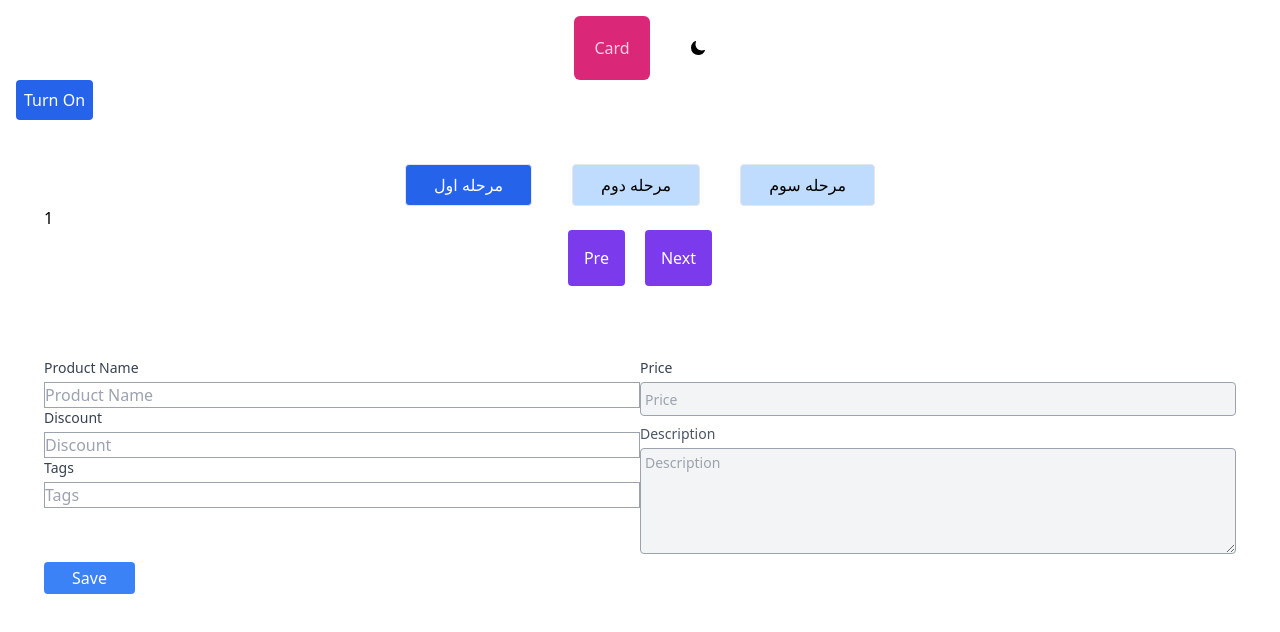
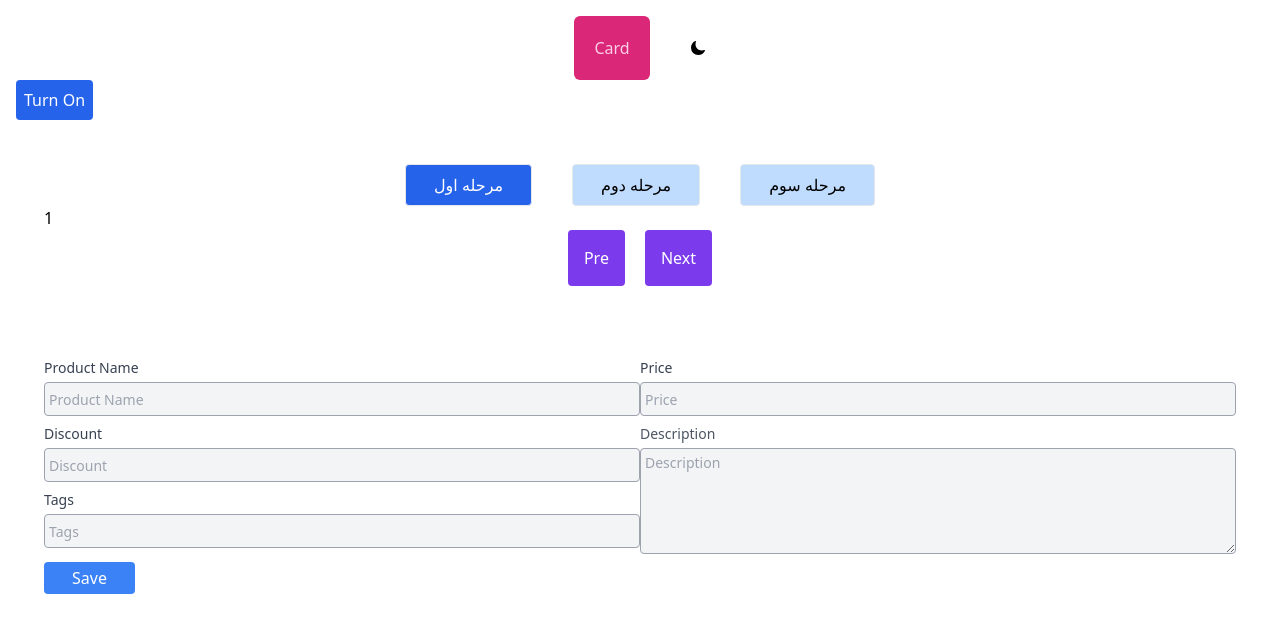
Before and after one commit to Saghar2002/react-exercise, a React (Vite) app: page / in a window 1280 px wide. Shown: the top 632 px of the page. Built offline with nearby package versions, Linux system fonts and the light colour scheme.

Commit message:
end of session 4 week 2

```diff
--- a/src/components/common/Input.jsx
+++ b/src/components/common/Input.jsx
@@ -5,6 +5,7 @@ export const Input = ({
     type = 'text' ,
     inputStyle ,
     label = 'label' ,
+    inputError ,
     ...props
 }) => {
 
@@ -18,6 +19,7 @@ export const Input = ({
         placeholder={placeholder}
         {...props}
        />
+       <p className="text-red-500 text-sm">{inputError}</p>
     </div>
   )
 }
--- a/src/components/form/Form.jsx
+++ b/src/components/form/Form.jsx
@@ -15,15 +15,49 @@ export const Form = () => {
       id: new Date().getTime(),
     });
 
+    const [productNameError , setProductNameError] = useState("");
+
+    const submitForm = (e) => {
+      e.preventDefault();
+      if(formData.price < 100000){
+        alert("باید مبلغ بیشتر از 100000 باشد.");
+        return ;
+      }
+
+      if(!formData.productName.length){
+        setProductNameError("نام محصول اجباری است.");
+        return;
+      }
+      console.log(formData)
+      resetForm();
+    }
+
+
+    const resetForm = () => {
+      setFormData({
+        productName: "",
+        discount: "",
+        tags: "",
+        price: "",
+        description: "",
+        id: new Date().getTime(),
+      });
+      setProductNameError("");
+    };
 
   return (
-    <form className="mt-4 mb-20 bg-white dark:bg-gray-800 rounded-md p-7">
+    <form onSubmit={submitForm}
+    className="mt-4 mb-20 bg-white dark:bg-gray-800 rounded-md p-7">
        <div className="grid grid-cols-2 grid-rows-1">
          <div>
           <Input
               placeholder="Product Name"
               label="Product Name"
-              inputStyle="border border-solid border-gray-400"
+              inputStyle={`bg-gray-100 placeholder:text-sm rounded p-1 mb-2 border-solid border ${
+                productNameError ? "border-red-400" : "border-gray-400"
+              }`}
+
+              inputError={productNameError}
               value = {formData.productName}
               onChange = {(e) =>
                 setFormData({ ...formData , productName: e.target.value})}
@@ -31,7 +65,7 @@ export const Form = () => {
           <Input
               placeholder="Discount"
               label="Discount"
-              inputStyle="border border-solid border-gray-400"
+              inputStyle="bg-gray-100 placeholder:text-sm rounded p-1 mb-2 border-solid border border-gray-400"
               value = {formData.discount}
               onChange = {(e) =>
                 setFormData({ ...formData , discount: e.target.value})}
@@ -39,7 +73,7 @@ export const Form = () => {
           <Input
               placeholder="Tags"
               label="Tags"
-              inputStyle="border border-solid border-gray-400"
+              inputStyle="bg-gray-100 placeholder:text-sm rounded p-1 mb-2 border-solid border border-gray-400"
               value = {formData.tags}
               onChange = {(e) =>
                 setFormData({ ...formData , tags: e.target.value})}
```
